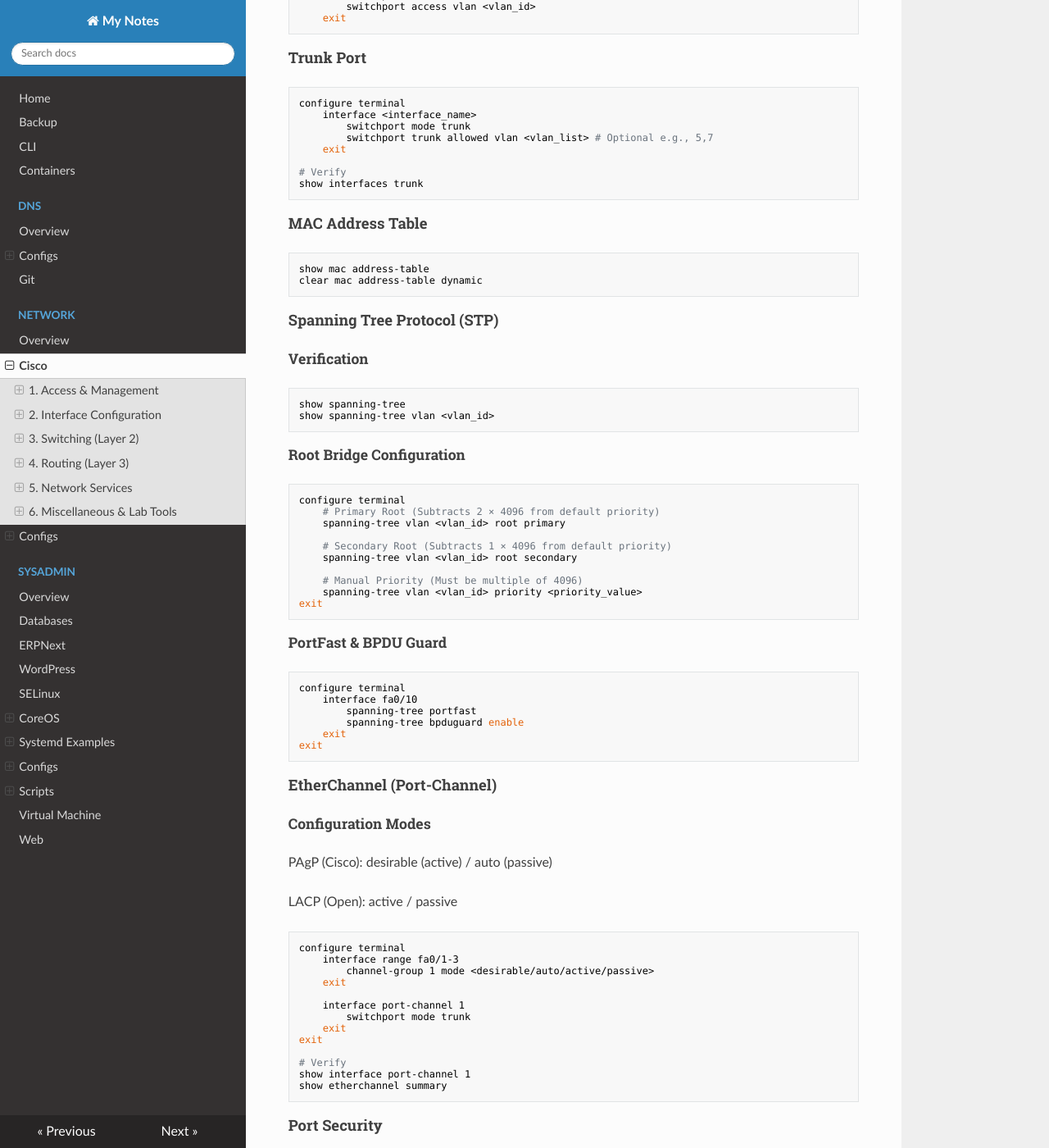
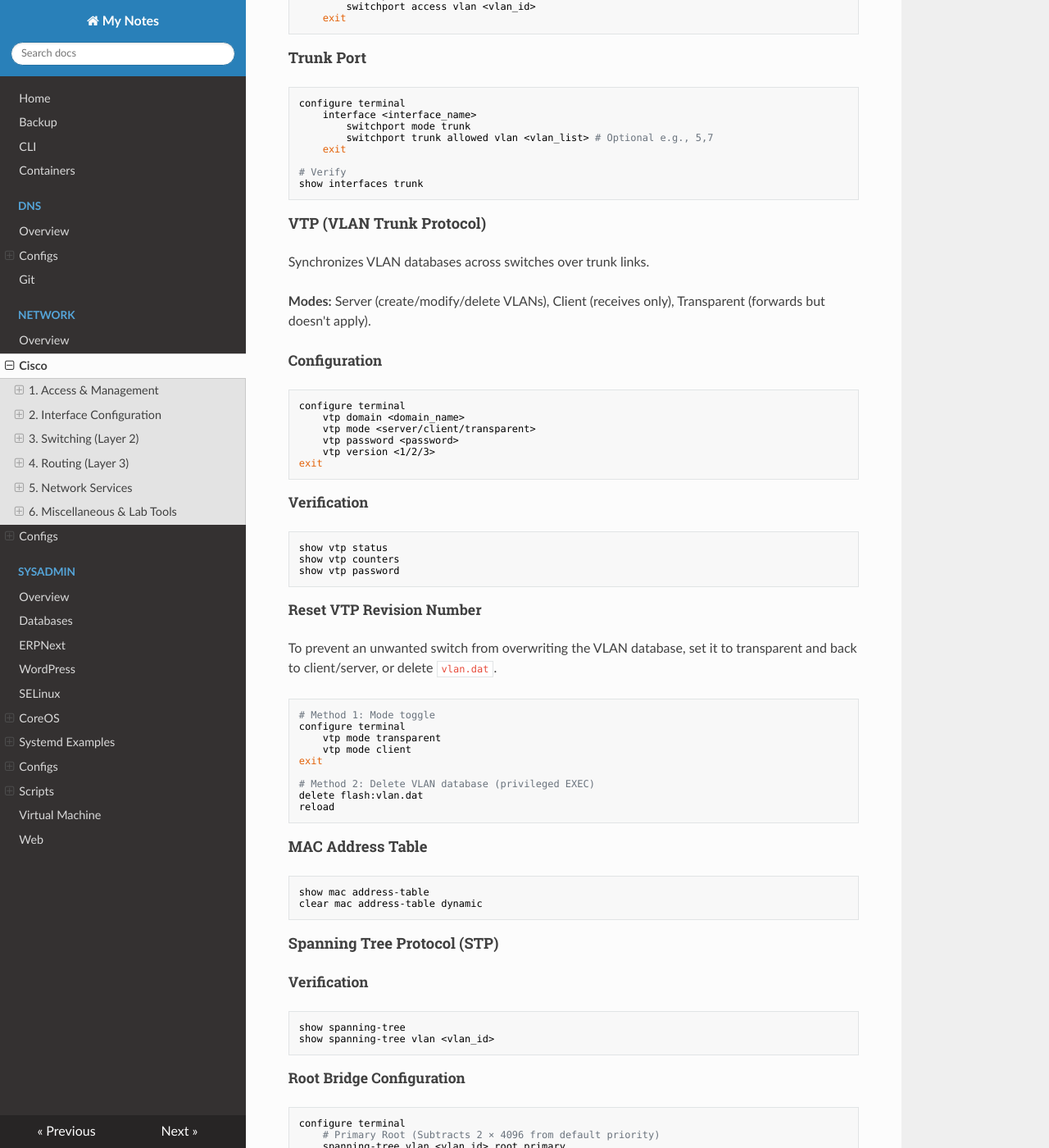
Before and after one commit to ksobrenat32/notes, an MkDocs documentation site: the page built from docs/network/cisco-notes.md, in a window 1280 px wide and 1400 px high, scrolled down 4373 px. Shown: the whole window at 82% size. Built offline with MkDocs 1.6.1, drawn with Linux system fonts in a browser that asks for light colours; nearby versions of some CDN libraries.

Commit message:
Add VTP (VLAN Trunk Protocol) configuration and verification notes

````diff
--- a/docs/network/cisco-notes.md
+++ b/docs/network/cisco-notes.md
@@ -264,6 +264,47 @@ configure terminal
 
 # Verify
 show interfaces trunk
+```
+
+#### VTP (VLAN Trunk Protocol)
+
+Synchronizes VLAN databases across switches over trunk links.
+
+**Modes:** Server (create/modify/delete VLANs), Client (receives only), Transparent (forwards but doesn't apply).
+
+##### Configuration
+
+```bash
+configure terminal
+    vtp domain <domain_name>
+    vtp mode <server/client/transparent>
+    vtp password <password>
+    vtp version <1/2/3>
+exit
+```
+
+##### Verification
+
+```bash
+show vtp status
+show vtp counters
+show vtp password
+```
+
+##### Reset VTP Revision Number
+
+To prevent an unwanted switch from overwriting the VLAN database, set it to transparent and back to client/server, or delete `vlan.dat`.
+
+```bash
+# Method 1: Mode toggle
+configure terminal
+    vtp mode transparent
+    vtp mode client
+exit
+
+# Method 2: Delete VLAN database (privileged EXEC)
+delete flash:vlan.dat
+reload
 ```
 
 #### MAC Address Table
````
